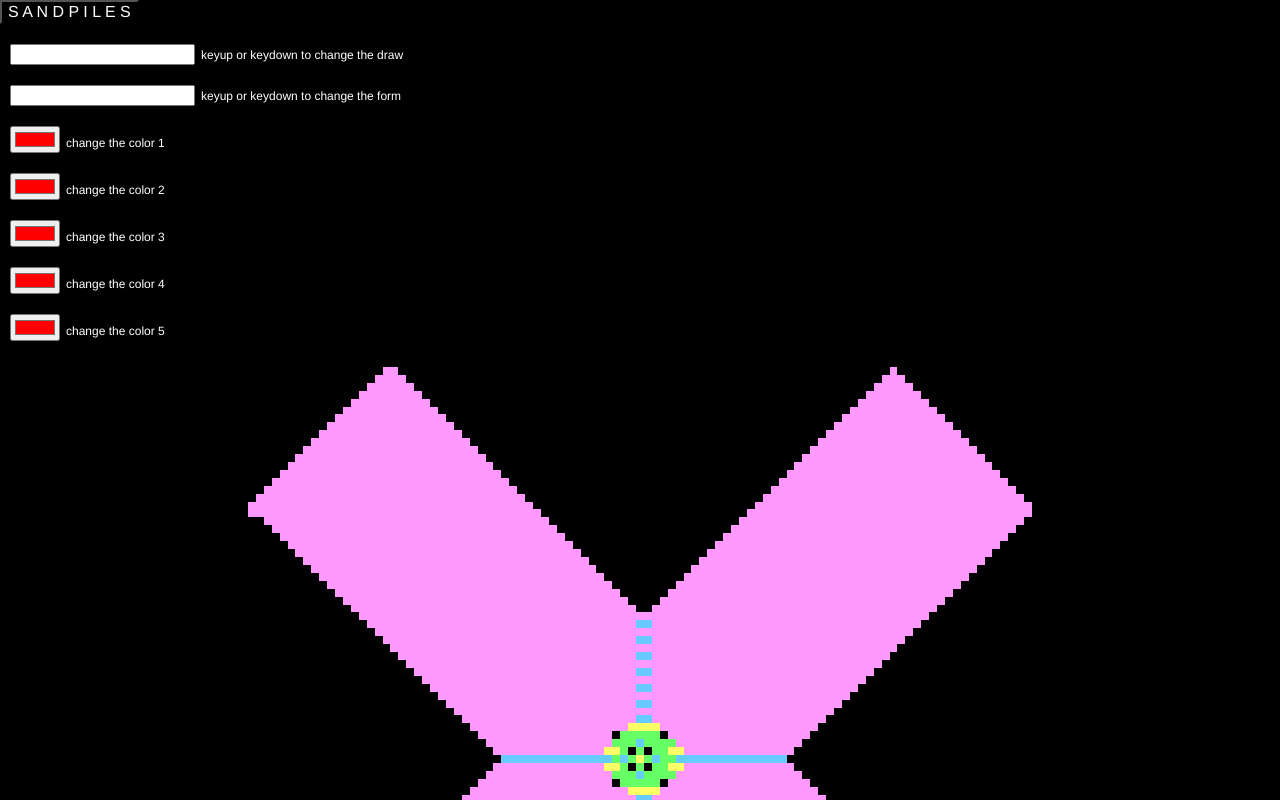
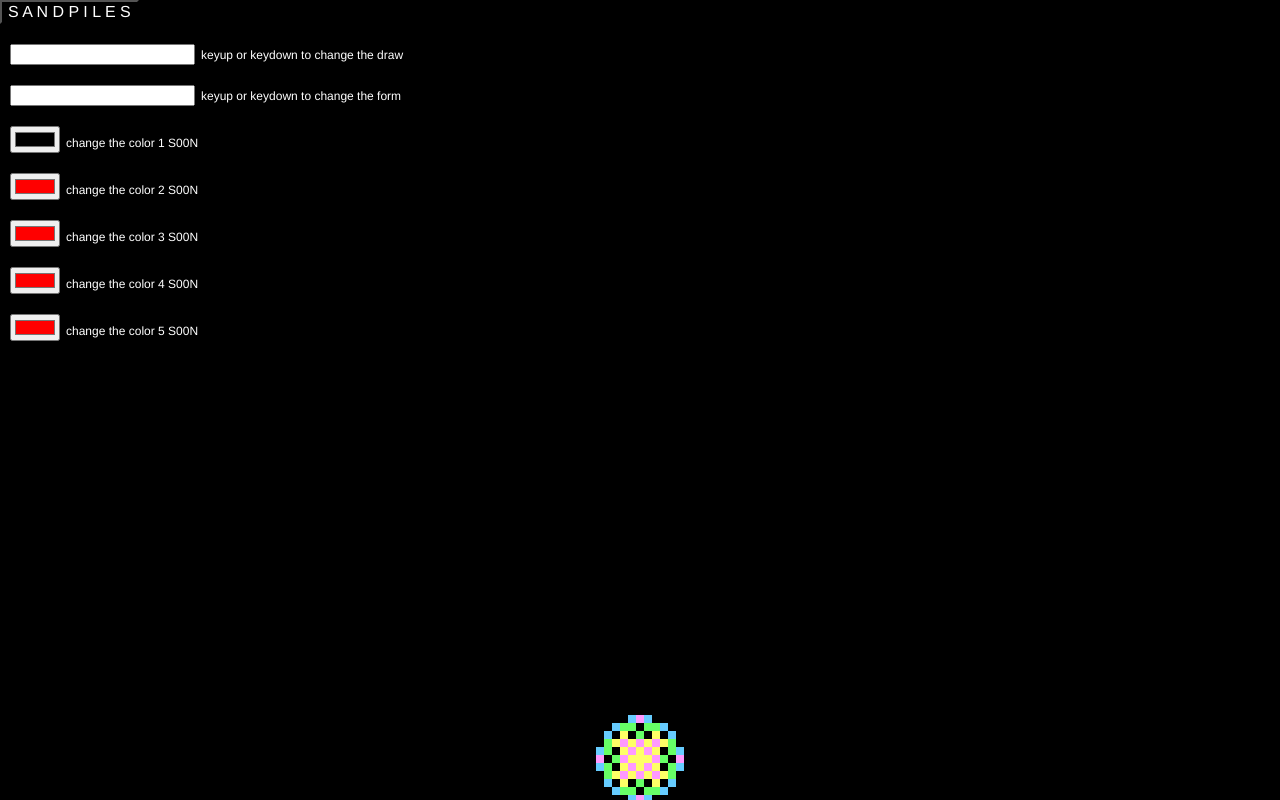
Before and after one commit to saulofilho/SANDPILES, a plain HTML site: page index.html in a window 1280 px wide. Both pictures are taken after a click on the button "S A N D P I L E S". Shown: the top 800 px of the page. Drawn offline with nearby package versions, Linux system fonts and the light colour scheme; animation ran at ten frames a second.

Commit message:
updating
tue 14 may 23h02

```diff
--- a/index.html
+++ b/index.html
@@ -6,7 +6,7 @@
     <meta name="viewport" content="width=device-width, initial-scale=1.0">
     <meta http-equiv="X-UA-Compatible" content="ie=edge">
     <link rel="shortcut icon" href="ico.png" type="image/png">
-    <title>SANDPILES (beta)</title>
+    <title>S A N D P I L E S</title>
 
     <link rel="stylesheet" href="style.css" type="text/css">
 
@@ -26,24 +26,24 @@
             <label for="objForm">keyup or keydown to change the form</label>
         </div>
         <div class="inSt">
-            <input id="colorWell" class="input" type="color" value="#ff0000"/>
-            <label for="colorWell">change the color 1</label>
+            <input id="colorWell1" class="input" type="color"/>
+            <label for="colorWell">change the color 1 S00N</label>
         </div>
         <div class="inSt">
-            <input id="colorWell" class="input" type="color" value="#ff0000"/>
-            <label for="colorWell">change the color 2</label>
+            <input id="colorWell2" class="input" type="color" value="#ff0000"/>
+            <label for="colorWell">change the color 2 S00N</label>
         </div>
         <div class="inSt">
-            <input id="colorWell" class="input" type="color" value="#ff0000"/>
-            <label for="colorWell">change the color 3 </label>
+            <input id="colorWell3" class="input" type="color" value="#ff0000"/>
+            <label for="colorWell">change the color 3 S00N</label>
         </div>
         <div class="inSt">
-            <input id="colorWell" class="input" type="color" value="#ff0000"/>
-            <label for="colorWell">change the color 4</label>
+            <input id="colorWell4" class="input" type="color" value="#ff0000"/>
+            <label for="colorWell">change the color 4 S00N</label>
         </div>
         <div class="inSt">
-            <input id="colorWell" class="input" type="color" value="#ff0000"/>
-            <label for="colorWell">change the color 5</label>
+            <input id="colorWell5" class="input" type="color" value="#ff0000"/>
+            <label for="colorWell">change the color 5 S00N</label>
         </div>
     </span>
 
--- a/script.js
+++ b/script.js
@@ -1,4 +1,20 @@
 'use strict';
+
+var obFor = 3;
+
+var cor1 = '#66ccff';
+
+document.getElementById('colorWell1').addEventListener('change', function() {
+    cor1 = parseInt(document.getElementById('colorWell1').value);
+    update(cor1);
+});
+
+
+// change the form
+document.getElementById('objForm').addEventListener("keyup", function() {
+    obFor = parseInt(document.getElementById('objForm').value);
+    update(obFor);
+});
 
 // change the draw
 document.getElementById('coefLoucura').addEventListener("keyup", function() {
@@ -6,23 +22,10 @@ document.getElementById('coefLoucura').addEventListener("keyup", function() {
     init(coeficienteDeLoucura);
   });
 
-// change the form
-document.getElementById('objForm').addEventListener("keyup", function() {
-    var objectForm = parseInt(document.getElementsByClassName('input')[0].value);
-    update(objectForm);
-});
-
-// change the color ???
-/*
-var colorWell = document.getElementById('colorWell').addEventListener("change", function() {
-    colorWell = parseInt(document.getElementById('colorWell')[0].value);
-})
-*/
-
 var WIDTH = 101,
     HEIGHT = 101;
 
-var PALETTE = ['#000', '#66ccff', '#ff99ff', '#66ff66', '#ffff66']; //
+var PALETTE = ['#000', cor1, '#ff99ff', '#66ff66', '#ffff66'];
 
 var NEXTFRAME = void 0;
 
@@ -49,7 +52,7 @@ function init(coeficienteDeLoucura = 0) {
     });
 }
 
-function update(objectForm = 0) {
+function update(obFor) {
 // Copy the grid on the tempgrid
     for (var y = 0; y < HEIGHT; y++) {
         for (var x = 0; x < WIDTH; x++) {
@@ -63,7 +66,7 @@ function update(objectForm = 0) {
     for (var _y = 1; _y < HEIGHT - 1; _y++) {
         for (var _x = 1; _x < WIDTH - 1; _x++) {
             n = tempgrid[_y][_x];
-            if (n > objectForm) { //-3 to 6: formato do objeto
+            if (n > obFor) { //-3 to 6: formato do objeto
                 grid[_y][_x] -= 4; //crescimento
                 grid[_y - 1][_x] += 1; //top
                 grid[_y + 1][_x] += 1; //bottom
@@ -89,7 +92,7 @@ function draw() {
 }
 
 function nextframe() {
-    update();
+    update(obFor);
     draw();
 }
 
```
